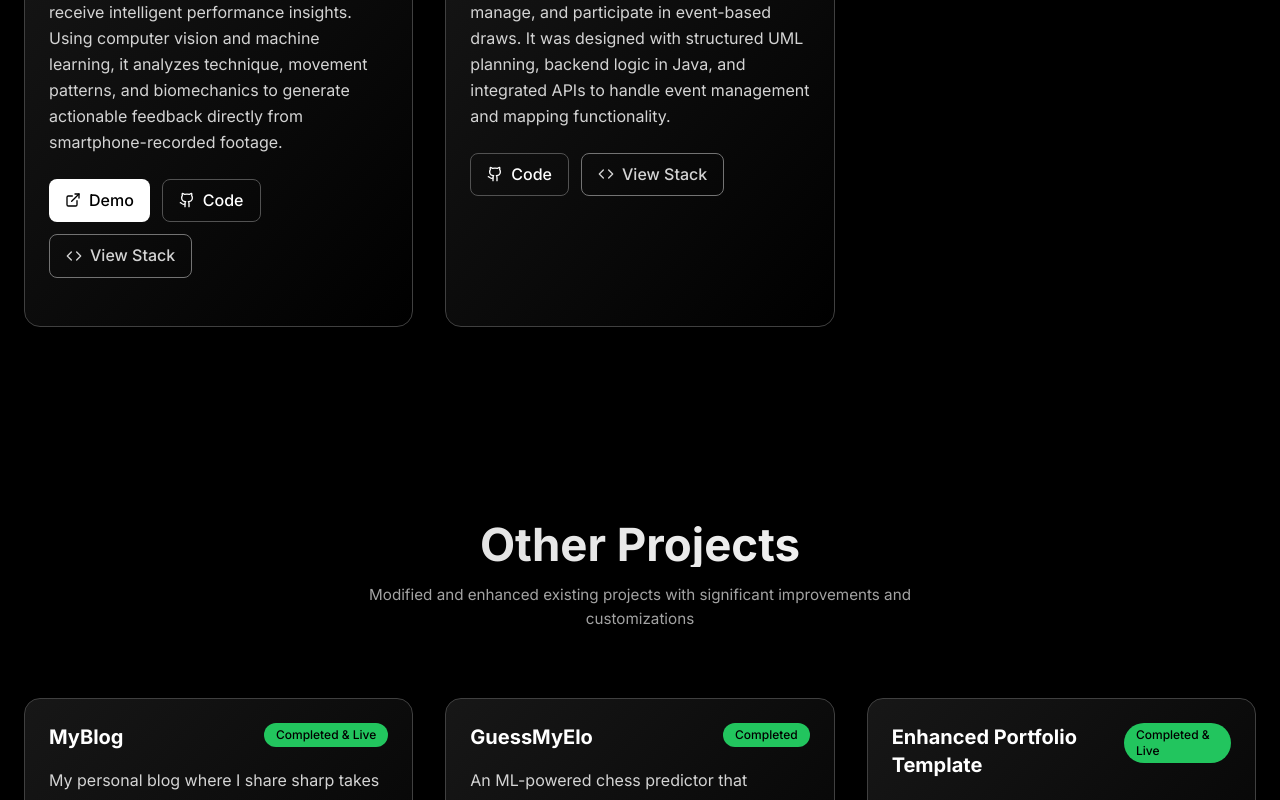
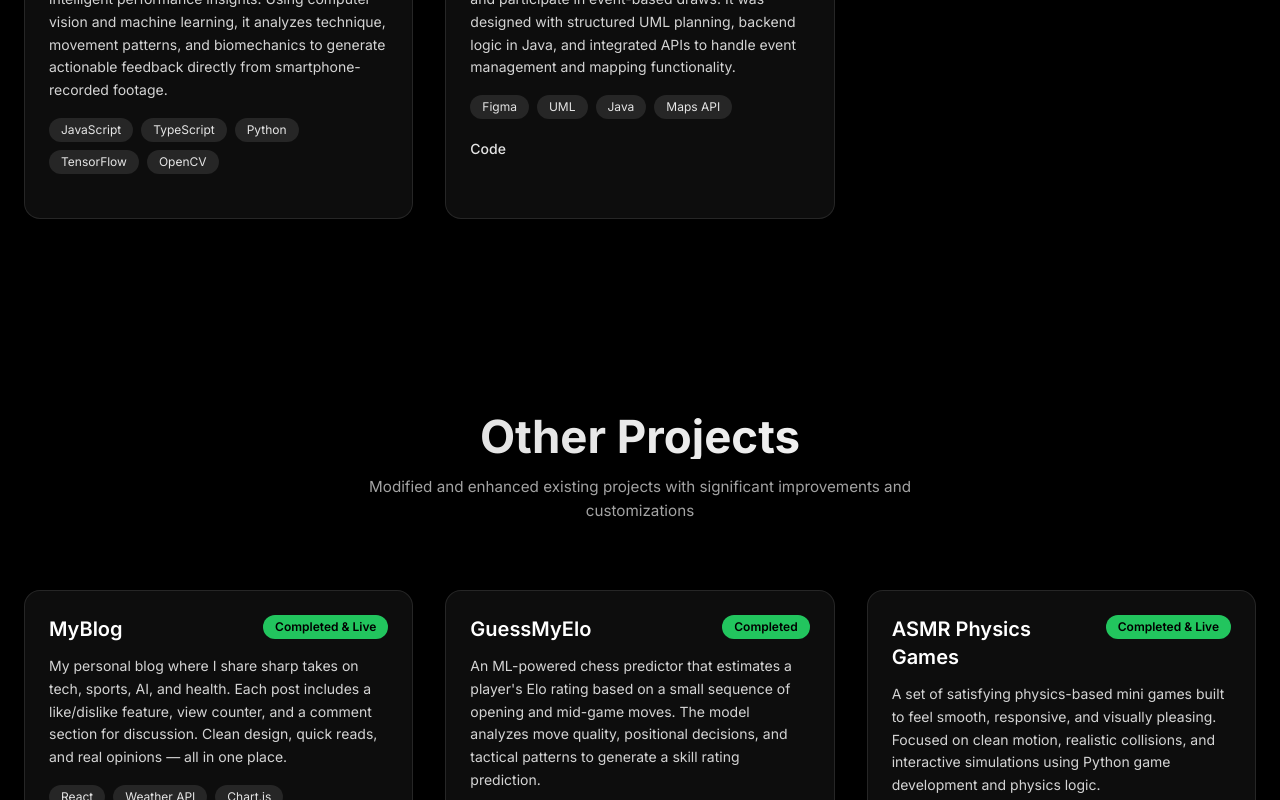
Before and after one commit to AkhilV30/PortfolioSite, a React (Vite) app: page / in a window 1280 px wide. Shown: the part 1660-2460 px from the top of the page. Built offline with nearby package versions, Linux system fonts and the light colour scheme.

Commit message:
Update projects section and add ASMR Physics Games

```diff
--- a/src/components/OtherProjects.tsx
+++ b/src/components/OtherProjects.tsx
@@ -33,11 +33,11 @@ Clean design, quick reads, and real opinions — all in one place.`,
       codeUrl: "#"
     },
     {
-      title: "Enhanced Portfolio Template",
-      description: "Customized and improved a portfolio template with advanced animations, better mobile responsiveness, and modern design patterns.",
+      title: "ASMR Physics Games",
+      description: "A set of satisfying physics-based mini games built to feel smooth, responsive, and visually pleasing. Focused on clean motion, realistic collisions, and interactive simulations using Python game development and physics logic.",
       status: "Completed & Live",
       statusColor: "bg-green-500 text-black",
-      techStack: ["Gatsby", "GraphQL", "Framer Motion", "Netlify CMS"],
+      techStack: ["Python", "Pygame", "Physics Simulation", "Collision Detection"],
       demoUrl: "#",
       codeUrl: "#"
     }
--- a/src/components/ProjectCard.tsx
+++ b/src/components/ProjectCard.tsx
@@ -1,19 +1,45 @@
-import { motion } from 'framer-motion';
-import { useState, useRef } from 'react';
-import { useInView } from 'framer-motion';
-import { ExternalLink, Github, Code } from 'lucide-react';
+import { motion } from "framer-motion";
 
 interface ProjectCardProps {
   title: string;
   description: string;
   status: string;
-  statusColor: string;
+
+  // Optional: keep for backwards compatibility, but you won't need it anymore.
+  statusColor?: string;
+
   techStack: string[];
   demoUrl?: string;
   codeUrl?: string;
+
   index: number;
   isDark: boolean;
 }
+
+const getStatusBadgeClasses = (status: string) => {
+  const s = status.trim().toLowerCase();
+
+  // Normalize common variants
+  if (
+    s === "done" ||
+    s === "completed" ||
+    s === "completed & live" ||
+    s === "complete"
+  ) {
+    return "bg-green-500 text-black";
+  }
+
+  if (s === "in progress" || s === "ongoing" || s === "building") {
+    return "bg-yellow-500 text-black";
+  }
+
+  if (s === "modified" || s === "enhanced" || s === "refactor") {
+    return "bg-purple-500 text-white";
+  }
+
+  // Fallback
+  return "bg-gray-500 text-white";
+};
 
 const ProjectCard = ({
   title,
@@ -24,221 +50,79 @@ const ProjectCard = ({
   demoUrl,
   codeUrl,
   index,
-  isDark
+  isDark,
 }: ProjectCardProps) => {
-  const [showStack, setShowStack] = useState(false);
-  const ref = useRef(null);
-  const isInView = useInView(ref, { once: true, margin: "-50px" });
+  const badgeClasses = statusColor ?? getStatusBadgeClasses(status);
 
   return (
     <motion.div
-      ref={ref}
-      className={`rounded-2xl p-6 border transition-all duration-300 ${
+      initial={{ opacity: 0, y: 24 }}
+      animate={{ opacity: 1, y: 0 }}
+      transition={{ duration: 0.5, delay: index * 0.08 }}
+      className={`rounded-2xl border p-6 backdrop-blur-sm transition-transform ${
         isDark
-          ? 'bg-gradient-to-br from-gray-900 to-black border-gray-700 hover:border-gray-600'
-          : 'bg-gradient-to-br from-white to-gray-50 border-gray-200 hover:border-gray-400'
+          ? "border-white/10 bg-white/5 hover:bg-white/8"
+          : "border-black/10 bg-white hover:bg-black/2"
       }`}
-      initial={{ opacity: 0, y: 60, scale: 0.95, rotateX: 15 }}
-      animate={isInView ? {
-        opacity: 1,
-        y: 0,
-        scale: 1,
-        rotateX: 0
-      } : {}}
-      transition={{
-        duration: 0.8,
-        delay: index * 0.15,
-        ease: [0.25, 0.46, 0.45, 0.94],
-        type: "spring",
-        stiffness: 100,
-        damping: 15
-      }}
-      whileHover={{
-        scale: 1.05,
-        y: -12,
-        boxShadow: isDark
-          ? "0 25px 50px -12px rgba(255, 255, 255, 0.1)"
-          : "0 25px 50px -12px rgba(0, 0, 0, 0.25)",
-        transition: {
-          duration: 0.4,
-          ease: [0.4, 0, 0.6, 1]
-        }
-      }}
-      style={{ perspective: 1000 }}
+      whileHover={{ y: -4 }}
     >
-      <div className="flex items-start justify-between mb-4">
-        <motion.h3
-          className={`text-xl font-bold ${isDark ? 'text-white' : 'text-black'}`}
-          whileHover={{
-            x: 6,
-            transition: { duration: 0.3, ease: [0.4, 0, 0.6, 1] }
-          }}
-        >
+      <div className="flex items-start justify-between gap-4">
+        <h3 className={`text-xl font-semibold ${isDark ? "text-white" : "text-black"}`}>
           {title}
-        </motion.h3>
-        <motion.span
-          className={`px-3 py-1 rounded-full text-xs font-medium ${statusColor}`}
-          initial={{ opacity: 0, scale: 0.8 }}
-          animate={isInView ? { opacity: 1, scale: 1 } : {}}
-          transition={{ duration: 0.5, delay: index * 0.15 + 0.3 }}
-          whileHover={{
-            scale: 1.1,
-            transition: { duration: 0.2 }
-          }}
+        </h3>
+
+        <span
+          className={`shrink-0 rounded-full px-3 py-1 text-xs font-semibold ${badgeClasses}`}
         >
           {status}
-        </motion.span>
+        </span>
       </div>
 
-      <motion.p
-        className={`mb-6 leading-relaxed ${isDark ? 'text-gray-300' : 'text-gray-700'}`}
-        initial={{ opacity: 0, y: 20 }}
-        animate={isInView ? { opacity: 1, y: 0 } : {}}
-        transition={{ duration: 0.6, delay: index * 0.15 + 0.2 }}
-        whileHover={{
-          x: 4,
-          transition: { duration: 0.3, ease: [0.4, 0, 0.6, 1] }
-        }}
-      >
+      <p className={`mt-3 text-sm leading-relaxed ${isDark ? "text-gray-300" : "text-gray-700"}`}>
         {description}
-      </motion.p>
+      </p>
 
-      <motion.div
-        className="flex flex-wrap gap-3 mb-6"
-        initial={{ opacity: 0, y: 20 }}
-        animate={isInView ? { opacity: 1, y: 0 } : {}}
-        transition={{ duration: 0.6, delay: index * 0.15 + 0.4 }}
-      >
-        {demoUrl && (
-          <motion.a
-            href={demoUrl}
-            className={`flex items-center gap-2 px-4 py-2 rounded-lg font-medium transition-colors ${
-              isDark
-                ? 'bg-white text-black hover:bg-gray-200'
-                : 'bg-black text-white hover:bg-gray-800'
+      <div className="mt-4 flex flex-wrap gap-2">
+        {techStack.map((t) => (
+          <span
+            key={t}
+            className={`rounded-full px-3 py-1 text-xs ${
+              isDark ? "bg-white/10 text-gray-200" : "bg-black/5 text-gray-800"
             }`}
-            whileHover={{
-              scale: 1.08,
-              y: -3,
-              boxShadow: isDark
-                ? "0 10px 25px -5px rgba(255, 255, 255, 0.2)"
-                : "0 10px 25px -5px rgba(0, 0, 0, 0.3)",
-              transition: { duration: 0.3, ease: [0.4, 0, 0.6, 1] }
-            }}
-            whileTap={{
-              scale: 0.96,
-              transition: { duration: 0.1 }
-            }}
           >
-            <motion.div
-              whileHover={{ rotate: 15 }}
-              transition={{ duration: 0.3 }}
+            {t}
+          </span>
+        ))}
+      </div>
+
+      {(demoUrl || codeUrl) && (
+        <div className="mt-5 flex items-center gap-3">
+          {demoUrl && demoUrl !== "#" && (
+            <a
+              href={demoUrl}
+              target="_blank"
+              rel="noreferrer"
+              className={`text-sm font-medium underline-offset-4 hover:underline ${
+                isDark ? "text-gray-200" : "text-gray-800"
+              }`}
             >
-              <ExternalLink className="w-4 h-4" />
-            </motion.div>
-            Demo
-          </motion.a>
-        )}
-
-        {codeUrl && (
-          <motion.a
-            href={codeUrl}
-            className={`flex items-center gap-2 border px-4 py-2 rounded-lg font-medium transition-colors ${
-              isDark
-                ? 'border-gray-600 text-white hover:bg-gray-800 hover:border-gray-500'
-                : 'border-gray-400 text-black hover:bg-gray-100 hover:border-gray-500'
-            }`}
-            whileHover={{
-              scale: 1.08,
-              y: -3,
-              borderColor: isDark ? '#9CA3AF' : '#6B7280',
-              transition: { duration: 0.3, ease: [0.4, 0, 0.6, 1] }
-            }}
-            whileTap={{
-              scale: 0.96,
-              transition: { duration: 0.1 }
-            }}
-          >
-            <motion.div
-              whileHover={{ rotate: -15 }}
-              transition={{ duration: 0.3 }}
+              Demo
+            </a>
+          )}
+          {codeUrl && codeUrl !== "#" && (
+            <a
+              href={codeUrl}
+              target="_blank"
+              rel="noreferrer"
+              className={`text-sm font-medium underline-offset-4 hover:underline ${
+                isDark ? "text-gray-200" : "text-gray-800"
+              }`}
             >
-              <Github className="w-4 h-4" />
-            </motion.div>
-            Code
-          </motion.a>
-        )}
-
-        <motion.button
-          onClick={() => setShowStack(!showStack)}
-          className={`flex items-center gap-2 border px-4 py-2 rounded-lg font-medium transition-colors ${
-            isDark
-              ? 'border-gray-500 text-gray-300 hover:bg-gray-700 hover:text-white hover:border-gray-400'
-              : 'border-gray-500 text-gray-700 hover:bg-gray-200 hover:text-black hover:border-gray-600'
-          }`}
-          whileHover={{
-            scale: 1.08,
-            y: -3,
-            transition: { duration: 0.3, ease: [0.4, 0, 0.6, 1] }
-          }}
-          whileTap={{
-            scale: 0.96,
-            transition: { duration: 0.1 }
-          }}
-        >
-          <motion.div
-            animate={{ rotate: showStack ? 180 : 0 }}
-            transition={{ duration: 0.4, ease: [0.4, 0, 0.6, 1] }}
-          >
-            <Code className="w-4 h-4" />
-          </motion.div>
-          View Stack
-        </motion.button>
-      </motion.div>
-
-      <motion.div
-        initial={false}
-        animate={{
-          height: showStack ? 'auto' : 0,
-          opacity: showStack ? 1 : 0,
-          y: showStack ? 0 : -10
-        }}
-        transition={{
-          duration: 0.5,
-          ease: [0.4, 0, 0.6, 1],
-          height: { duration: 0.4 },
-          opacity: { duration: 0.3, delay: showStack ? 0.1 : 0 }
-        }}
-        className="overflow-hidden"
-      >
-        <div className={`flex flex-wrap gap-2 pt-4 border-t ${
-          isDark ? 'border-gray-700' : 'border-gray-300'
-        }`}>
-          {techStack.map((tech, i) => (
-            <motion.span
-              key={i}
-              className={`px-3 py-1 rounded-full text-sm ${
-                isDark ? 'bg-gray-800 text-gray-300' : 'bg-gray-200 text-gray-700'
-              }`}
-              whileHover={{
-                scale: 1.15,
-                y: -3,
-                backgroundColor: isDark ? '#374151' : '#E5E7EB',
-                transition: { duration: 0.2, ease: [0.4, 0, 0.6, 1] }
-              }}
-              initial={{ opacity: 0, scale: 0.8, y: 10 }}
-              animate={showStack ? { opacity: 1, scale: 1, y: 0 } : {}}
-              transition={{
-                delay: i * 0.08,
-                duration: 0.4,
-                ease: [0.25, 0.46, 0.45, 0.94]
-              }}
-            >
-              {tech}
-            </motion.span>
-          ))}
+              Code
+            </a>
+          )}
         </div>
-      </motion.div>
+      )}
     </motion.div>
   );
 };
```
Also changed, not shown: 2 other files (tests, documents, lock files or other folders).
